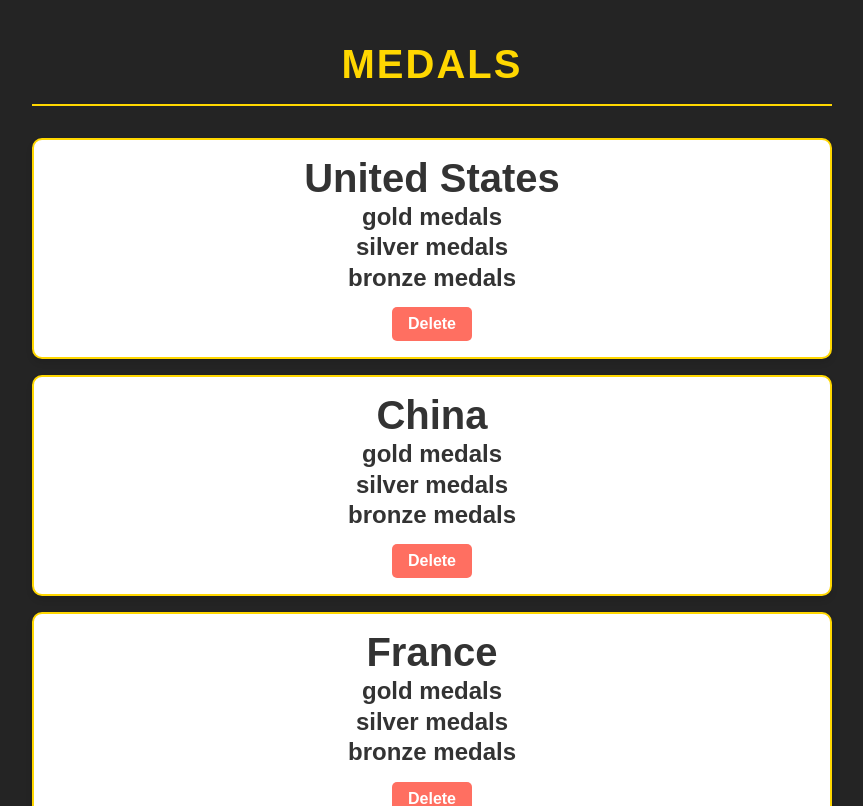
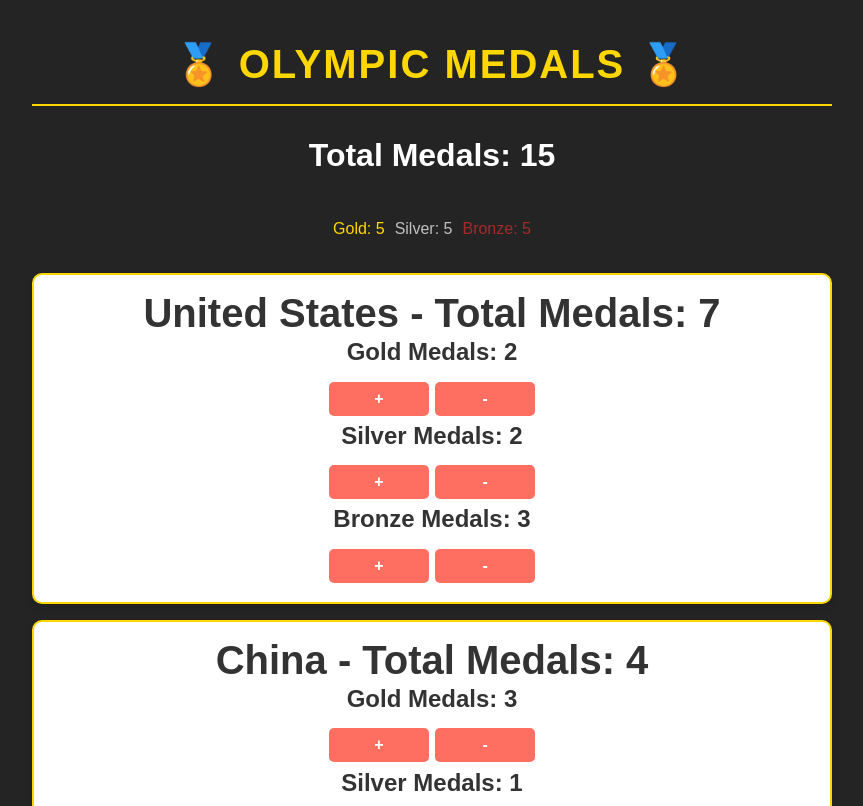
Before and after one commit to MrTindall/medals-react-Tindall, a React (Vite) app: page / in a window 1280 px wide. Shown: the top 806 px of the page, without its empty margins (208-1071 px from the left). Built offline with nearby package versions, Linux system fonts and the light colour scheme.

Commit message:
week 3 lab assignment

```diff
--- a/src/App.css
+++ b/src/App.css
@@ -66,6 +66,7 @@
 
 /* Button Styles */
 button {
+  min-width: 100px;
   background-color: #ff6f61;
   color: #fff;
   font-size: 1rem;
@@ -73,9 +74,11 @@
   border: none;
   border-radius: 5px;
   padding: 0.5rem 1rem;
+  margin: .2rem;
+  margin-top: 1rem;
   cursor: pointer;
   transition: background-color 0.3s ease;
-  margin-top: 1rem;
+
 }
 
 button:hover {
--- a/src/App.jsx
+++ b/src/App.jsx
@@ -1,29 +1,56 @@
-import { useState, useRef } from "react";
+import { useState } from "react";
 import Country from "./components/Country";
 import "./App.css";
 
 function App() {
   const [countries, setCountries] = useState([
-    { id: 1, name: "United States"},
-    { id: 2, name: "China"},
-    { id: 3, name: "France"},
+    { id: 1, name: "United States", gold: 2, silver: 2, bronze: 3 },
+    { id: 2, name: "China", gold: 3, silver: 1, bronze: 0 },
+    { id: 3, name: "France", gold: 0, silver: 2, bronze: 2 },
   ]);
 
-  const medals = useRef([
-    { id: 1, name: "gold" },
-    { id: 2, name: "silver" },
-    { id: 3, name: "bronze" },
-  ]);
+  function handleIncrement(countryId, type) {
+    setCountries((prevCountries) =>
+      prevCountries.map((country) =>
+        country.id === countryId ? { ...country, [type]: country[type] + 1 } : country
+      )
+    );
+  }
 
-  function handleDelete(countryId) {
-    setCountries(countries.filter((c) => c.id !== countryId));
+  function handleDecrement(countryId, type) {
+    setCountries((prevCountries) =>
+      prevCountries.map((country) =>
+        country.id === countryId && country[type] > 0
+          ? { ...country, [type]: country[type] - 1 }
+          : country
+      )
+    );
   }
+
+  const totalGold = countries.reduce((sum, country) => sum + country.gold, 0);
+  const totalSilver = countries.reduce((sum, country) => sum + country.silver, 0);
+  const totalBronze = countries.reduce((sum, country) => sum + country.bronze, 0);
+  const totalMedals = totalGold + totalSilver + totalBronze;
 
   return (
     <div>
-      <header className="app-header">Medals</header>
+      <header className="app-header">🏅 Olympic Medals 🏅</header>
+
+      <h2>Total Medals: {totalMedals}</h2>
+      <div style={{ display: "flex", gap: "10px", justifyContent: "center" }}>
+        <p style={{ color: "gold" }}>Gold: {totalGold}</p>
+        <p style={{ color: "silver" }}>Silver: {totalSilver}</p>
+        <p style={{ color: "brown" }}>Bronze: {totalBronze}</p>
+      </div>
+
+
       {countries.map((country) => (
-        <Country key={country.id} country={country} medals={medals.current} onDelete={handleDelete} />
+        <Country
+          key={country.id}
+          country={country}
+          onIncrement={handleIncrement}
+          onDecrement={handleDecrement}
+        />
       ))}
     </div>
   );
--- a/src/components/Country.jsx
+++ b/src/components/Country.jsx
@@ -1,15 +1,16 @@
 import Medal from "./Medal";
 
-export default function Country({ country, medals, onDelete }) {
+export default function Country({ country, onIncrement, onDecrement }) {
+  const totalMedals = country.gold + country.silver + country.bronze;
+
   return (
     <div className="country">
-      <h3>{country.name}</h3>
+      <h3>{country.name} - Total Medals: {totalMedals}</h3>
       <div className="medals-container">
-        {medals.map((medal) => (
-          <Medal key={medal.id} type={medal.name} />
-        ))}
+        <Medal type="gold" count={country.gold} onIncrement={onIncrement} onDecrement={onDecrement} countryId={country.id} />
+        <Medal type="silver" count={country.silver} onIncrement={onIncrement} onDecrement={onDecrement} countryId={country.id} />
+        <Medal type="bronze" count={country.bronze} onIncrement={onIncrement} onDecrement={onDecrement} countryId={country.id} />
       </div>
-      <button onClick={() => onDelete(country.id)}>Delete</button>
     </div>
   );
 }
--- a/src/components/Medal.jsx
+++ b/src/components/Medal.jsx
@@ -1,7 +1,9 @@
-export default function Medal({ type }) {
-    return (
-      <div className={`medal`}>
-        <h4>{type} medals</h4>
-      </div>
-    );
-  }
+export default function Medal({ type, count, onIncrement, onDecrement, countryId }) {
+  return (
+    <div className="medal">
+      <h4>{type.charAt(0).toUpperCase() + type.slice(1)} Medals: {count}</h4>
+      <button onClick={() => onIncrement(countryId, type)}>+</button>
+      <button onClick={() => onDecrement(countryId, type)} disabled={count === 0}>-</button>
+    </div>
+  );
+}
--- a/src/index.css
+++ b/src/index.css
@@ -35,6 +35,12 @@
   line-height: 1.1;
 }
 
+h2 {
+  font-size: 2.0em;
+  line-height: 1.1;
+  color: white;
+}
+
 h3 {
   font-size: 2.5em;
   line-height: 1.1;
@@ -48,6 +54,10 @@
   padding: 0;
   margin: 0;
   padding-top: 4px;
+}
+
+p{
+  color: white;
 }
 
 button {
```
